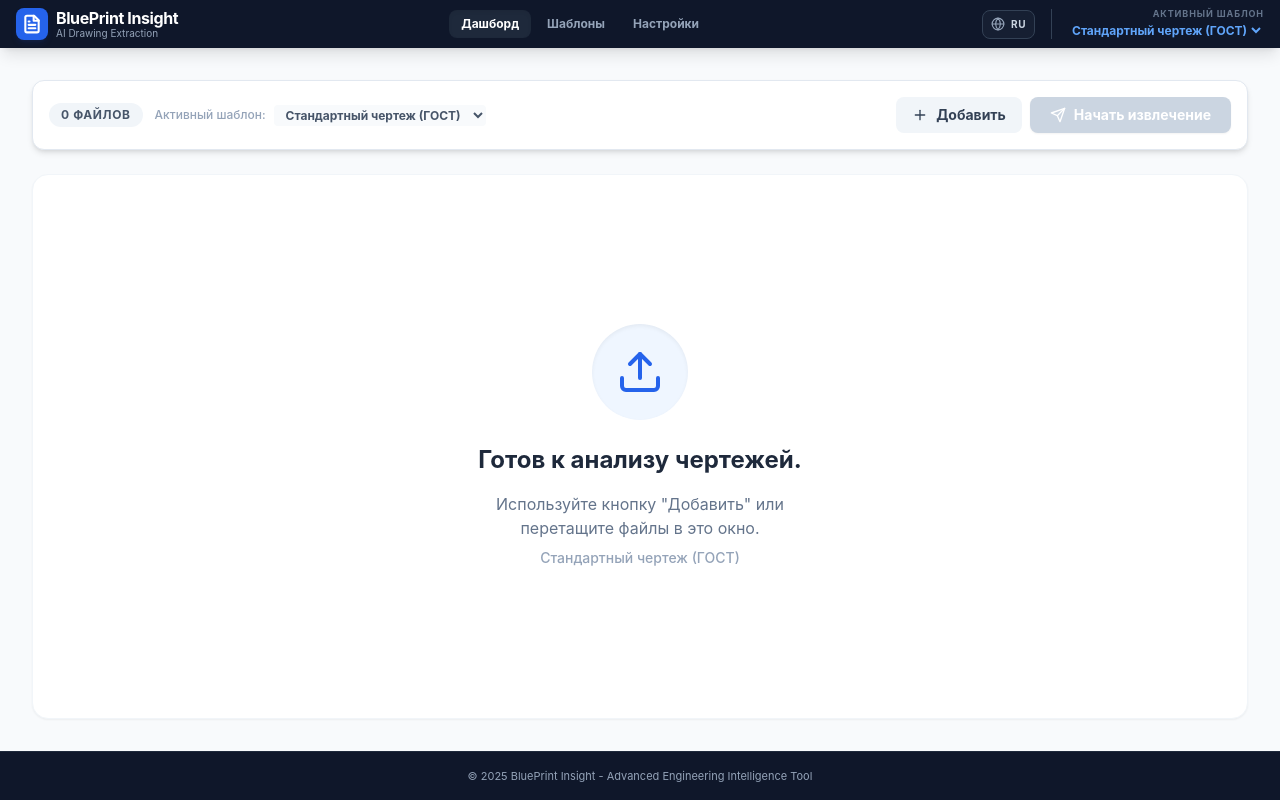
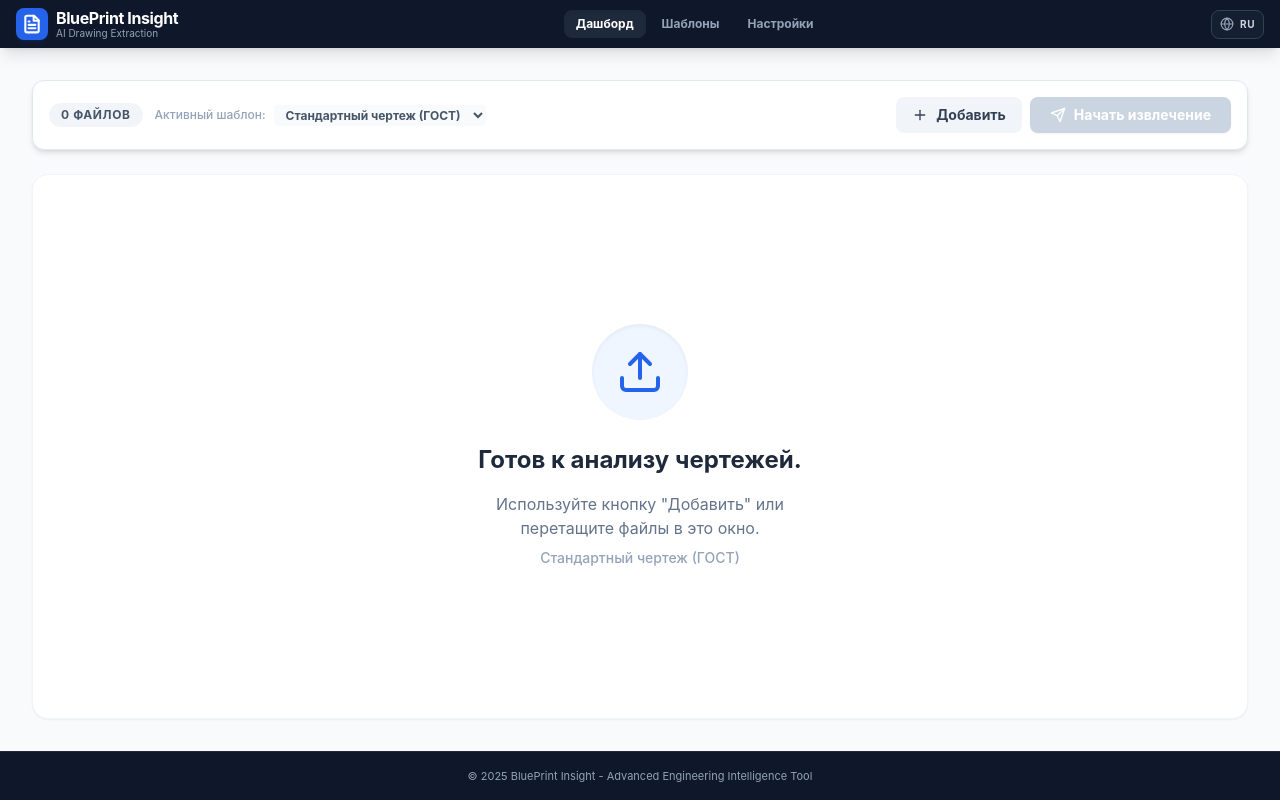
Before and after one commit to cucumberian/__ai_draft-parser, a React (Vite) app: page / in a window 1280 px wide. Built offline with nearby package versions, Linux system fonts and the light colour scheme.

Commit message:
fix: values update

```diff
--- a/App.tsx
+++ b/App.tsx
@@ -316,9 +316,6 @@
         onViewChange={(view) => setState(p => ({ ...p, currentView: view }))}
         currentLanguage={state.currentLanguage}
         onLanguageToggle={toggleLanguage}
-        templates={state.templates}
-        activeTemplateId={state.activeTemplateId}
-        onTemplateChange={(id) => setState(p => ({ ...p, activeTemplateId: id }))}
         translations={t}
       />
 
--- a/components/DrawingCard.tsx
+++ b/components/DrawingCard.tsx
@@ -25,6 +25,13 @@
 }) => {
   const [localResult, setLocalResult] = useState<any>(fileStatus.result || {});
   const timeoutRef = useRef<NodeJS.Timeout | null>(null);
+
+  // Update localResult when fileStatus.result changes (e.g., after extraction)
+  React.useEffect(() => {
+    if (fileStatus.result) {
+      setLocalResult(fileStatus.result);
+    }
+  }, [fileStatus.result]);
 
   const saveChanges = useCallback((newResult: any) => {
     if (onUpdateResult) {
@@ -88,7 +95,7 @@
   return (
     <div className={`bg-white rounded-xl shadow-sm border border-slate-200 overflow-hidden flex flex-col lg:flex-row transition hover:shadow-md ${isPending ? 'lg:h-auto' : 'lg:h-[500px] xl:h-[600px]'}`}>
       {/* Drawing Preview Area */}
-      <div className={`w-full lg:w-1/3 xl:w-1/4 bg-slate-50 flex flex-col items-center justify-center p-4 border-b lg:border-b-0 lg:border-r border-slate-200 relative shrink-0 ${isPending ? 'h-[160px] lg:h-auto' : 'h-[220px] sm:h-[280px] lg:h-full'}`}>
+      <div className={`w-full lg:w-[45%] xl:w-[40%] bg-slate-50 flex flex-col items-center justify-center p-4 border-b lg:border-b-0 lg:border-r border-slate-200 relative shrink-0 ${isPending ? 'h-[160px] lg:h-auto' : 'h-[220px] sm:h-[280px] lg:h-full'}`}>
         <div className="relative group w-full h-full flex items-center justify-center overflow-hidden rounded bg-white border border-slate-100 shadow-sm cursor-pointer" onClick={() => onPreview(fileStatus)}>
           <img src={fileStatus.previewUrl} alt={fileStatus.file.name} className="max-w-full max-h-full object-contain" />
           <button
--- a/components/Header.tsx
+++ b/components/Header.tsx
@@ -7,9 +7,6 @@
   onViewChange: (view: View) => void;
   currentLanguage: Language;
   onLanguageToggle: () => void;
-  templates: Template[];
-  activeTemplateId: string;
-  onTemplateChange: (id: string) => void;
   translations: any;
 }
 
@@ -18,9 +15,6 @@
   onViewChange,
   currentLanguage,
   onLanguageToggle,
-  templates,
-  activeTemplateId,
-  onTemplateChange,
   translations: t,
 }) => {
   return (
@@ -76,21 +70,6 @@
               {currentLanguage}
             </span>
           </button>
-
-          <div className="hidden lg:flex flex-col items-end border-l border-slate-700 pl-4">
-            <div className="text-[9px] text-slate-500 uppercase font-bold tracking-widest leading-none mb-1">{t.activePattern}</div>
-            <select
-              value={activeTemplateId}
-              onChange={(e) => onTemplateChange(e.target.value)}
-              className="bg-transparent text-xs font-bold text-blue-400 focus:outline-none cursor-pointer hover:text-blue-300 transition-colors py-0 h-auto"
-            >
-              {templates.map(tmpl => (
-                <option key={tmpl.id} value={tmpl.id} className="bg-slate-900 text-white">
-                  {tmpl.name}
-                </option>
-              ))}
-            </select>
-          </div>
         </div>
       </div>
       <style>{`.no-scrollbar::-webkit-scrollbar { display: none; } .no-scrollbar { -ms-overflow-style: none; scrollbar-width: none; }`}</style>
```
